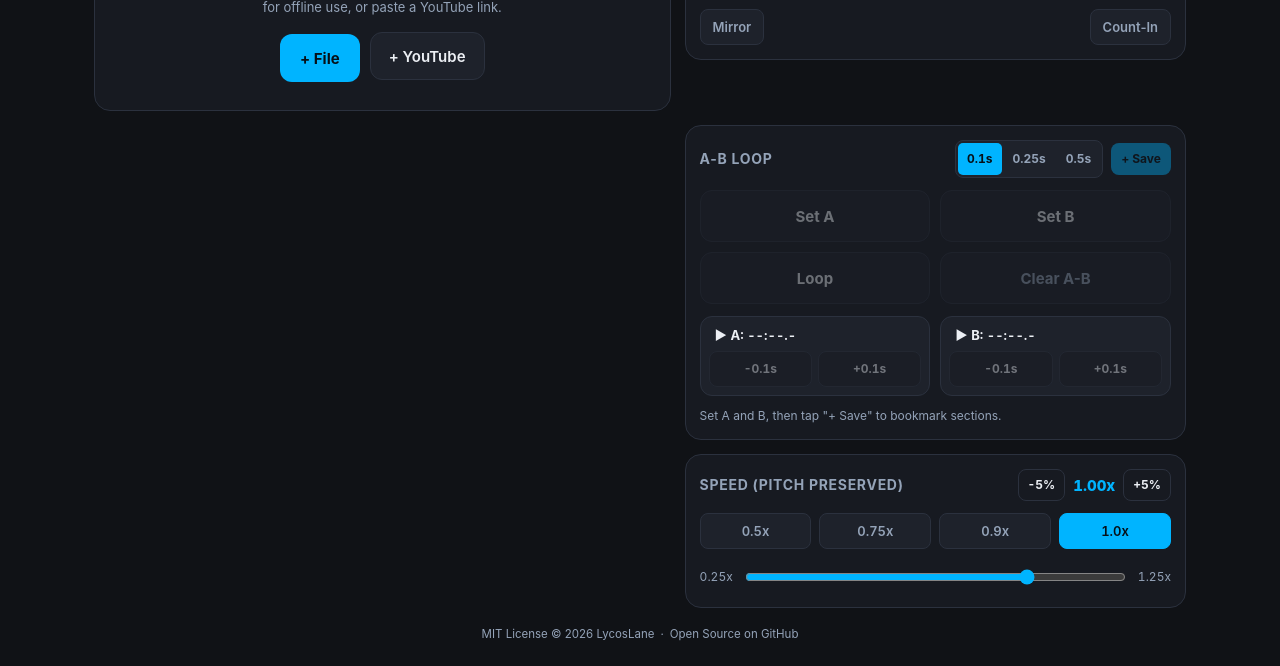
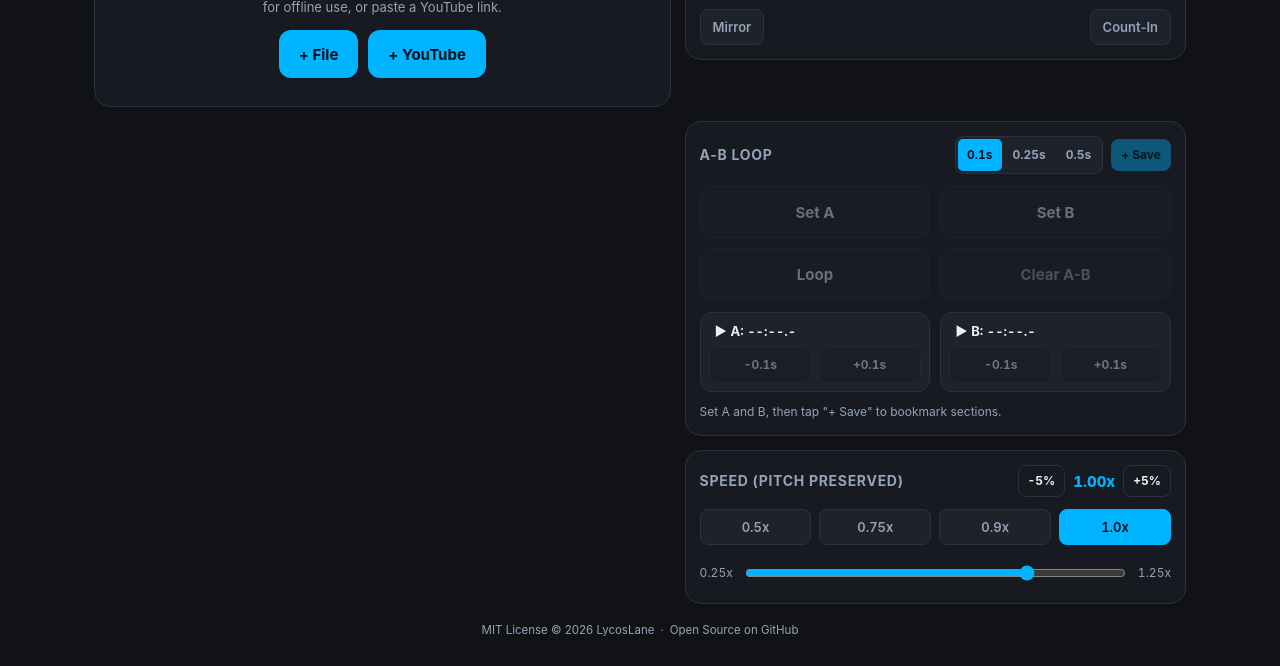
Before and after one commit to LycosLane/choreoloop, a website built with Vite: page index.html in a window 1280 px wide. Shown: the part 229-895 px from the top of the page. Built offline with nearby package versions, Linux system fonts and the light colour scheme.

Commit message:
fix: align empty-state + File and + YouTube button styles and height

```diff
--- a/index.html
+++ b/index.html
@@ -90,7 +90,7 @@
               <button id="btn-import-empty" class="btn-primary btn-lg" type="button">
                 + File
               </button>
-              <button id="btn-yt-empty" class="btn-pill btn-surface btn-lg-pill" type="button">
+              <button id="btn-yt-empty" class="btn-primary btn-lg" type="button">
                 + YouTube
               </button>
             </div>
--- a/src/style.css
+++ b/src/style.css
@@ -300,7 +300,6 @@ button:focus-visible,
 
 .btn-lg {
   font-size: 15px;
-  margin-top: 4px;
 }
 
 .empty-cta-row {
@@ -310,13 +309,6 @@ button:focus-visible,
   justify-content: center;
   flex-wrap: wrap;
   margin-top: 4px;
-}
-
-.btn-lg-pill {
-  min-height: 48px;
-  padding: 0 18px;
-  border-radius: var(--radius-md);
-  font-size: 15px;
 }
 
 .stage-video-wrap {
```
